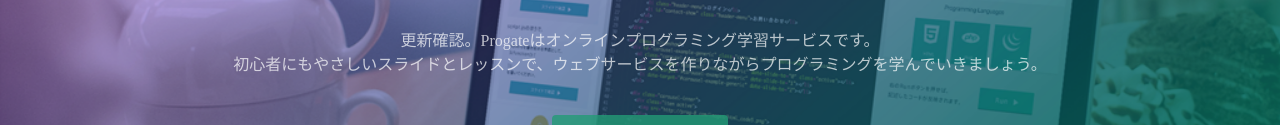
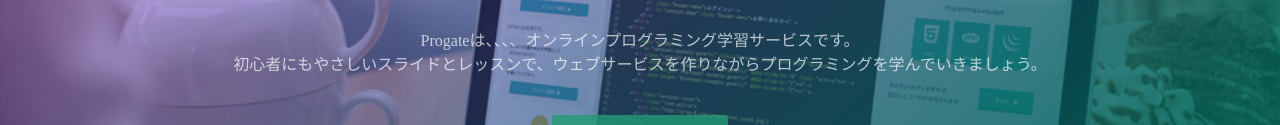
Before and after one commit to mhkwmr/mhkwmr.github.io, a plain HTML site: page index.html in a window 1280 px wide. Shown: the part 317-442 px from the top of the page. Drawn offline with Linux system fonts and the light colour scheme.

Commit message:
Update index.html

```diff
--- a/index.html
+++ b/index.html
@@ -24,7 +24,7 @@
   <div class="top-wrapper">
     <div class="container">
       <h1>LEARN TO CODE.<br>LEARN TO BE CREATIVE.</h1>
-      <p>更新確認。Progateはオンラインプログラミング学習サービスです。<br>初心者にもやさしいスライドとレッスンで、ウェブサービスを作りながらプログラミングを学んでいきましょう。</p>
+      <p>Progateは、、、、オンラインプログラミング学習サービスです。<br>初心者にもやさしいスライドとレッスンで、ウェブサービスを作りながらプログラミングを学んでいきましょう。</p>
       <div class="btn-wrapper">
         <a href="#" class="btn signup">新規登録はこちら</a>
         <p>or</p>
```
